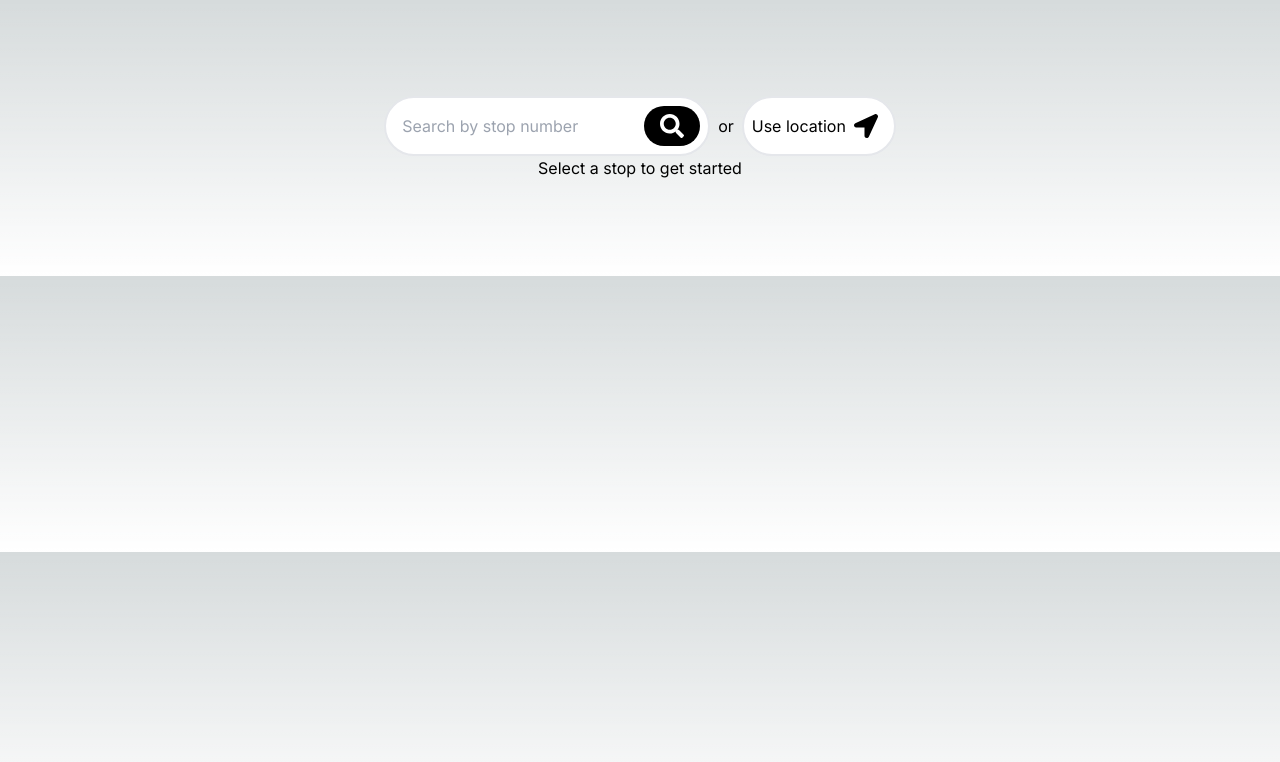
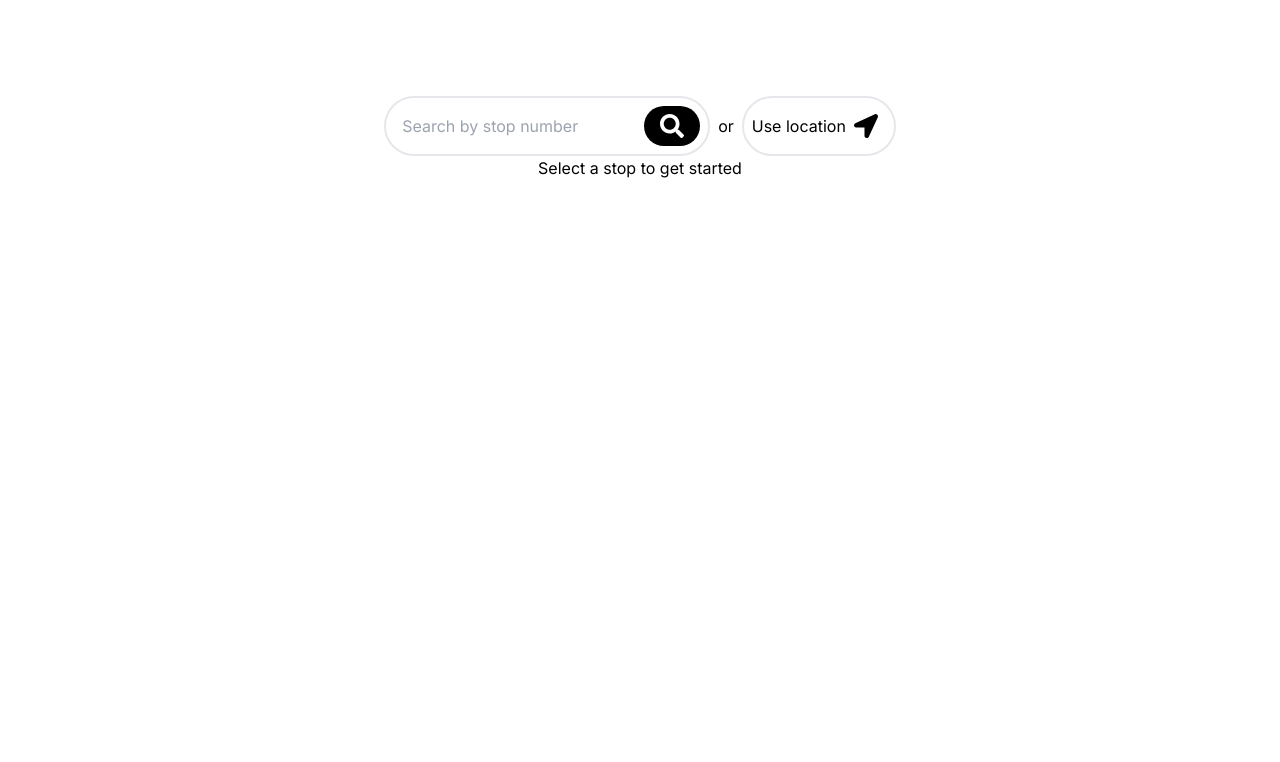
Before and after one commit to cbarkr/transmiss, a Next.js app: page / in a window 1280 px wide. Shown: the top 762 px of the page. Built offline with nearby package versions, Linux system fonts and the light colour scheme.

Commit message:
remove preset global styling

```diff
--- a/app/styles/globals.css
+++ b/app/styles/globals.css
@@ -4,24 +4,17 @@
 
 :root {
   --foreground-rgb: 0, 0, 0;
-  --background-start-rgb: 214, 219, 220;
-  --background-end-rgb: 255, 255, 255;
+  --background-rgb: 255, 255, 255;
 }
 
-@media (prefers-color-scheme: dark) {
+/* @media (prefers-color-scheme: dark) {
   :root {
     --foreground-rgb: 255, 255, 255;
-    --background-start-rgb: 0, 0, 0;
-    --background-end-rgb: 0, 0, 0;
+    --background-rgb: 0, 0, 0;
   }
-}
+} */
 
 body {
   color: rgb(var(--foreground-rgb));
-  background: linear-gradient(
-      to bottom,
-      transparent,
-      rgb(var(--background-end-rgb))
-    )
-    rgb(var(--background-start-rgb));
+  background: rgb(var(--background-rgb))
 }
```
